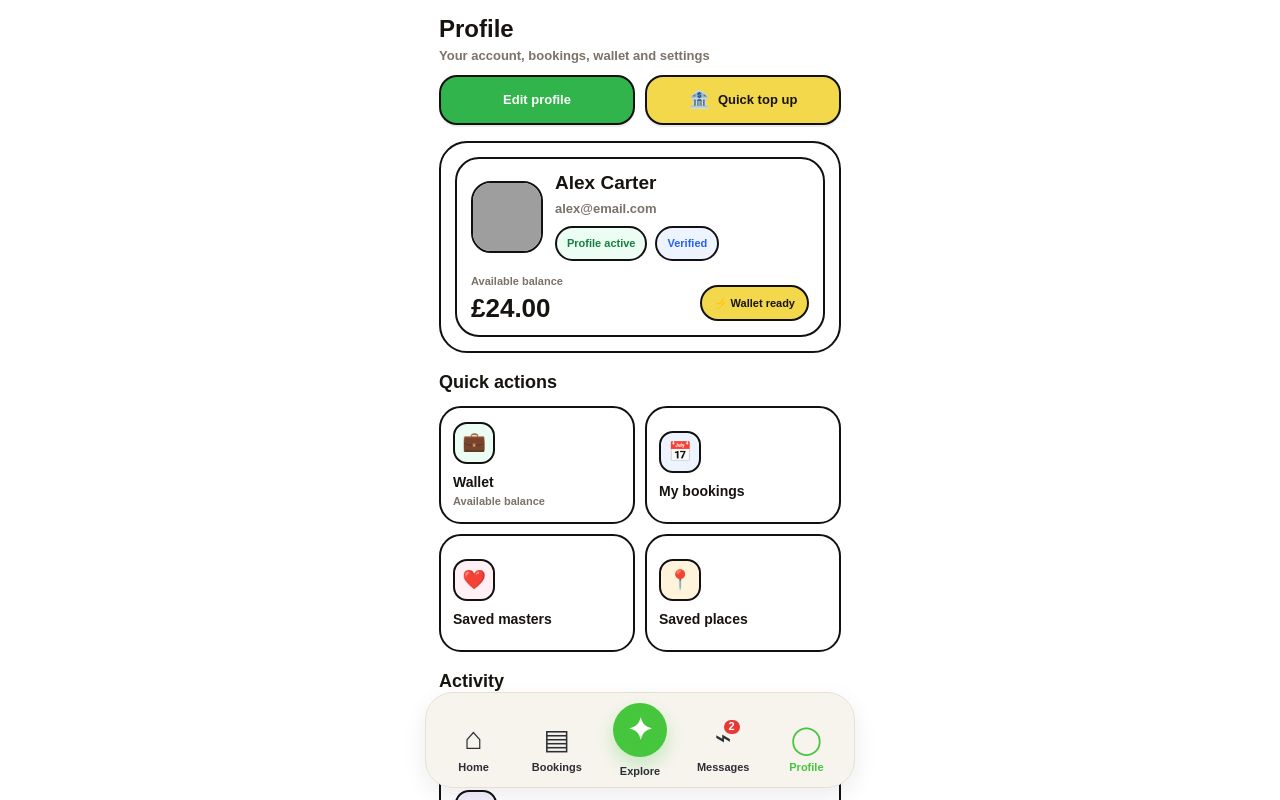
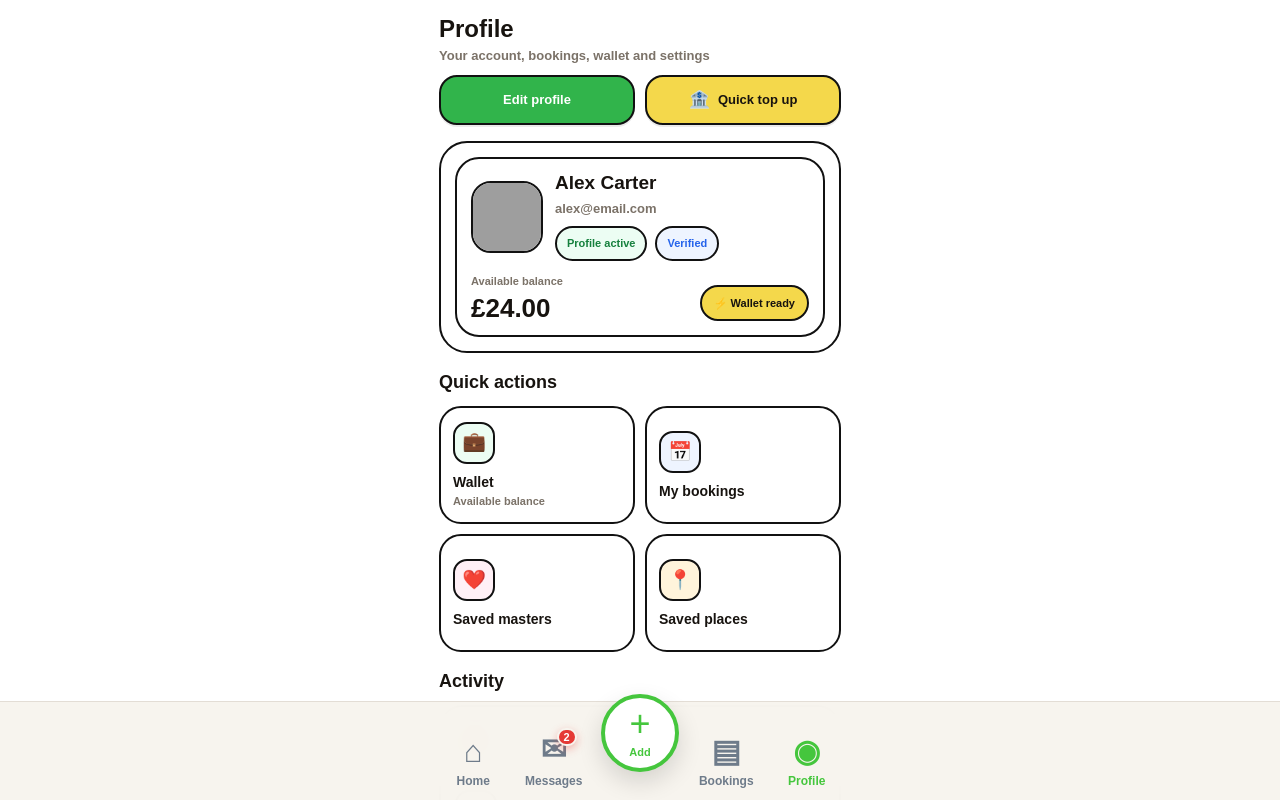
Before and after one commit to bellasalon4u-source/mapbookapp, a Next.js app: page /profile in a window 1280 px wide. Shown: the top 800 px of the page. Built offline with nearby package versions, Linux system fonts and the light colour scheme; grey boxes are pictures that could not be loaded.

Commit message:
update bottom nav to final compact style

```diff
--- a/components/common/BottomNav.tsx
+++ b/components/common/BottomNav.tsx
@@ -19,6 +19,7 @@ export default function BottomNav({ active }: BottomNavProps) {
 
   const [unreadMessages, setUnreadMessages] = useState(0);
   const [language, setLanguage] = useState<AppLanguage>(getSavedLanguage());
+  const [showAddMenu, setShowAddMenu] = useState(false);
 
   useEffect(() => {
     const loadUnread = () => {
@@ -40,6 +41,10 @@ export default function BottomNav({ active }: BottomNavProps) {
       unsubLanguage();
     };
   }, []);
+
+  useEffect(() => {
+    setShowAddMenu(false);
+  }, [pathname]);
 
   const navText = useMemo(() => {
     return {
@@ -64,6 +69,48 @@ export default function BottomNav({ active }: BottomNavProps) {
           ? 'Start'
           : 'Home',
 
+      messages:
+        language === 'ES'
+          ? 'Mensajes'
+          : language === 'RU'
+          ? 'Сообщения'
+          : language === 'UA'
+          ? 'Повідомлення'
+          : language === 'CZ'
+          ? 'Zprávy'
+          : language === 'DE'
+          ? 'Nachrichten'
+          : language === 'IT'
+          ? 'Messaggi'
+          : language === 'FR'
+          ? 'Messages'
+          : language === 'AR'
+          ? 'الرسائل'
+          : language === 'PL'
+          ? 'Wiadomości'
+          : 'Messages',
+
+      add:
+        language === 'ES'
+          ? 'Añadir'
+          : language === 'RU'
+          ? 'Добавить'
+          : language === 'UA'
+          ? 'Додати'
+          : language === 'CZ'
+          ? 'Přidat'
+          : language === 'DE'
+          ? 'Hinzufügen'
+          : language === 'IT'
+          ? 'Aggiungi'
+          : language === 'FR'
+          ? 'Ajouter'
+          : language === 'AR'
+          ? 'إضافة'
+          : language === 'PL'
+          ? 'Dodaj'
+          : 'Add',
+
       bookings:
         language === 'ES'
           ? 'Reservas'
@@ -85,48 +132,6 @@ export default function BottomNav({ active }: BottomNavProps) {
           ? 'Rezerwacje'
           : 'Bookings',
 
-      explore:
-        language === 'ES'
-          ? 'Explorar'
-          : language === 'RU'
-          ? 'Обзор'
-          : language === 'UA'
-          ? 'Огляд'
-          : language === 'CZ'
-          ? 'Objevovat'
-          : language === 'DE'
-          ? 'Entdecken'
-          : language === 'IT'
-          ? 'Esplora'
-          : language === 'FR'
-          ? 'Explorer'
-          : language === 'AR'
-          ? 'استكشاف'
-          : language === 'PL'
-          ? 'Odkrywaj'
-          : 'Explore',
-
-      messages:
-        language === 'ES'
-          ? 'Mensajes'
-          : language === 'RU'
-          ? 'Сообщения'
-          : language === 'UA'
-          ? 'Повідомлення'
-          : language === 'CZ'
-          ? 'Zprávy'
-          : language === 'DE'
-          ? 'Nachrichten'
-          : language === 'IT'
-          ? 'Messaggi'
-          : language === 'FR'
-          ? 'Messages'
-          : language === 'AR'
-          ? 'الرسائل'
-          : language === 'PL'
-          ? 'Wiadomości'
-          : 'Messages',
-
       profile:
         language === 'ES'
           ? 'Perfil'
@@ -147,6 +152,90 @@ export default function BottomNav({ active }: BottomNavProps) {
           : language === 'PL'
           ? 'Profil'
           : 'Profile',
+
+      addAdvertisementShort:
+        language === 'ES'
+          ? 'Publicidad'
+          : language === 'RU'
+          ? 'Реклама'
+          : language === 'UA'
+          ? 'Реклама'
+          : language === 'CZ'
+          ? 'Reklama'
+          : language === 'DE'
+          ? 'Werbung'
+          : language === 'IT'
+          ? 'Pubblicità'
+          : language === 'FR'
+          ? 'Pub'
+          : language === 'AR'
+          ? 'إعلان'
+          : language === 'PL'
+          ? 'Reklama'
+          : 'Ad',
+
+      addServiceShort:
+        language === 'ES'
+          ? 'Servicio'
+          : language === 'RU'
+          ? 'Услуга'
+          : language === 'UA'
+          ? 'Послуга'
+          : language === 'CZ'
+          ? 'Služba'
+          : language === 'DE'
+          ? 'Service'
+          : language === 'IT'
+          ? 'Servizio'
+          : language === 'FR'
+          ? 'Service'
+          : language === 'AR'
+          ? 'خدمة'
+          : language === 'PL'
+          ? 'Usługa'
+          : 'Service',
+
+      addDealShort:
+        language === 'ES'
+          ? 'Descuento'
+          : language === 'RU'
+          ? 'Скидка'
+          : language === 'UA'
+          ? 'Знижка'
+          : language === 'CZ'
+          ? 'Sleva'
+          : language === 'DE'
+          ? 'Rabatt'
+          : language === 'IT'
+          ? 'Sconto'
+          : language === 'FR'
+          ? 'Réduc.'
+          : language === 'AR'
+          ? 'خصم'
+          : language === 'PL'
+          ? 'Zniżka'
+          : 'Deal',
+
+      close:
+        language === 'ES'
+          ? 'Cerrar'
+          : language === 'RU'
+          ? 'Закрыть'
+          : language === 'UA'
+          ? 'Закрити'
+          : language === 'CZ'
+          ? 'Zavřít'
+          : language === 'DE'
+          ? 'Schließen'
+          : language === 'IT'
+          ? 'Chiudi'
+          : language === 'FR'
+          ? 'Fermer'
+          : language === 'AR'
+          ? 'إغلاق'
+          : language === 'PL'
+          ? 'Zamknij'
+          : 'Close',
     };
   }, [language]);
 
@@ -157,35 +246,247 @@ export default function BottomNav({ active }: BottomNavProps) {
     pathname.startsWith('/bookings') ||
     pathname.startsWith('/profile/bookings');
   const isProfile = active === 'profile' || pathname.startsWith('/profile');
-  const isExplore = active === 'add' || pathname.startsWith('/add');
+  const isAdd =
+    active === 'add' ||
+    pathname.startsWith('/add') ||
+    pathname.startsWith('/profile/promotions/new') ||
+    pathname.startsWith('/profile/deals/new');
 
-  const activeColor = '#45c63d';
-  const inactiveColor = '#2b2f36';
+  const handleOpenAddMenu = () => setShowAddMenu(true);
+  const handleCloseAddMenu = () => setShowAddMenu(false);
+
+  const handleGoToAdvertisement = () => {
+    setShowAddMenu(false);
+    router.push('/profile/promotions/new');
+  };
+
+  const handleGoToService = () => {
+    setShowAddMenu(false);
+    router.push('/add');
+  };
+
+  const handleGoToDeal = () => {
+    setShowAddMenu(false);
+    router.push('/profile/deals/new');
+  };
 
   return (
+    <>
+      {showAddMenu ? (
+        <div
+          onClick={handleCloseAddMenu}
+          style={{
+            position: 'fixed',
+            inset: 0,
+            background: 'rgba(20,20,20,0.16)',
+            zIndex: 120,
+            display: 'flex',
+            alignItems: 'flex-end',
+            justifyContent: 'center',
+          }}
+        >
+          <div
+            onClick={(e) => e.stopPropagation()}
+            style={{
+              width: '100%',
+              maxWidth: 430,
+              padding: '0 14px calc(92px + env(safe-area-inset-bottom))',
+              boxSizing: 'border-box',
+            }}
+          >
+            <div
+              style={{
+                border: '3px solid #111111',
+                borderRadius: 28,
+                background: '#ffffff',
+                boxShadow: '0 18px 34px rgba(0,0,0,0.18)',
+                overflow: 'hidden',
+              }}
+            >
+              <div
+                style={{
+                  display: 'grid',
+                  gridTemplateColumns: '1fr 1fr 1fr',
+                }}
+              >
+                <button
+                  type="button"
+                  onClick={handleGoToAdvertisement}
+                  style={{
+                    minHeight: 112,
+                    border: 'none',
+                    borderRight: '3px solid #111111',
+                    background: '#f1dc4c',
+                    padding: '14px 10px 12px',
+                    cursor: 'pointer',
+                    display: 'flex',
+                    flexDirection: 'column',
+                    alignItems: 'center',
+                    justifyContent: 'center',
+                    gap: 10,
+                  }}
+                >
+                  <span style={{ fontSize: 34, lineHeight: 1 }}>📣</span>
+                  <span
+                    style={{
+                      fontSize: 13,
+                      lineHeight: 1.15,
+                      fontWeight: 900,
+                      color: '#17130f',
+                      textAlign: 'center',
+                    }}
+                  >
+                    {navText.addAdvertisementShort}
+                  </span>
+                </button>
+
+                <button
+                  type="button"
+                  onClick={handleGoToService}
+                  style={{
+                    minHeight: 112,
+                    border: 'none',
+                    borderRight: '3px solid #111111',
+                    background: '#4acb39',
+                    padding: '14px 10px 12px',
+                    cursor: 'pointer',
+                    display: 'flex',
+                    flexDirection: 'column',
+                    alignItems: 'center',
+                    justifyContent: 'center',
+                    gap: 10,
+                  }}
+                >
+                  <span
+                    style={{
+                      fontSize: 42,
+                      lineHeight: 1,
+                      color: '#ffffff',
+                      fontWeight: 900,
+                    }}
+                  >
+                    +
+                  </span>
+                  <span
+                    style={{
+                      fontSize: 13,
+                      lineHeight: 1.15,
+                      fontWeight: 900,
+                      color: '#ffffff',
+                      textAlign: 'center',
+                    }}
+                  >
+                    {navText.addServiceShort}
+                  </span>
+                </button>
+
+                <button
+                  type="button"
+                  onClick={handleGoToDeal}
+                  style={{
+                    minHeight: 112,
+                    border: 'none',
+                    background: '#ff5252',
+                    padding: '14px 10px 12px',
+                    cursor: 'pointer',
+                    display: 'flex',
+                    flexDirection: 'column',
+                    alignItems: 'center',
+                    justifyContent: 'center',
+                    gap: 10,
+                    position: 'relative',
+                  }}
+                >
+                  <span
+                    style={{
+                      position: 'absolute',
+                      top: 10,
+                      right: 10,
+                      minWidth: 42,
+                      height: 34,
+                      padding: '0 10px',
+                      borderRadius: 999,
+                      border: '3px solid #111111',
+                      background: '#ffffff',
+                      color: '#b13a3a',
+                      fontSize: 18,
+                      fontWeight: 900,
+                      display: 'flex',
+                      alignItems: 'center',
+                      justifyContent: 'center',
+                      boxSizing: 'border-box',
+                    }}
+                  >
+                    £1
+                  </span>
+
+                  <span
+                    style={{
+                      fontSize: 38,
+                      lineHeight: 1,
+                      color: '#ffffff',
+                      fontWeight: 900,
+                    }}
+                  >
+                    %
+                  </span>
+                  <span
+                    style={{
+                      fontSize: 13,
+                      lineHeight: 1.15,
+                      fontWeight: 900,
+                      color: '#ffffff',
+                      textAlign: 'center',
+                    }}
+                  >
+                    {navText.addDealShort}
+                  </span>
+                </button>
+              </div>
+
+              <button
+                type="button"
+                onClick={handleCloseAddMenu}
+                style={{
+                  width: '100%',
+                  height: 56,
+                  border: 'none',
+                  borderTop: '3px solid #111111',
+                  background: '#ffffff',
+                  color: '#17130f',
+                  fontSize: 16,
+                  fontWeight: 900,
+                  cursor: 'pointer',
+                }}
+              >
+                ✕ {navText.close}
+              </button>
+            </div>
+          </div>
+        </div>
+      ) : null}
+
       <nav
         style={{
           position: 'fixed',
           left: 0,
           right: 0,
           bottom: 0,
-        zIndex: 90,
-        background: 'transparent',
-        padding: '0 12px calc(12px + env(safe-area-inset-bottom))',
+          background: 'rgba(247,244,238,0.98)',
+          borderTop: '1px solid #e3ddd5',
+          backdropFilter: 'blur(10px)',
+          zIndex: 80,
         }}
       >
         <div
           style={{
             maxWidth: 430,
             margin: '0 auto',
-          background: '#f7f4ee',
-          border: '1.5px solid #e6e0d8',
-          borderRadius: 28,
-          boxShadow: '0 8px 24px rgba(0,0,0,0.08)',
             display: 'grid',
-          gridTemplateColumns: '1fr 1fr 1fr 1fr 1fr',
+            gridTemplateColumns: '1fr 1fr 92px 1fr 1fr',
             alignItems: 'end',
-          padding: '10px 6px 8px',
+            padding: '10px 8px calc(10px + env(safe-area-inset-bottom))',
+            boxSizing: 'border-box',
           }}
         >
           <button
@@ -198,67 +499,12 @@ export default function BottomNav({ active }: BottomNavProps) {
               flexDirection: 'column',
               alignItems: 'center',
               gap: 5,
-            color: isHome ? activeColor : inactiveColor,
+              color: isHome ? '#45c63d' : '#6e7b8a',
               cursor: 'pointer',
-            padding: '4px 0',
             }}
           >
-          <span style={{ fontSize: 31, lineHeight: 1 }}>⌂</span>
-          <span style={{ fontSize: 11, fontWeight: 800 }}>{navText.home}</span>
-        </button>
-
-        <button
-          type="button"
-          onClick={() => router.push('/profile/bookings')}
-          style={{
-            border: 'none',
-            background: 'transparent',
-            display: 'flex',
-            flexDirection: 'column',
-            alignItems: 'center',
-            gap: 5,
-            color: isBookings ? activeColor : inactiveColor,
-            cursor: 'pointer',
-            padding: '4px 0',
-          }}
-        >
-          <span style={{ fontSize: 28, lineHeight: 1 }}>▤</span>
-          <span style={{ fontSize: 11, fontWeight: 800 }}>{navText.bookings}</span>
-        </button>
-
-        <button
-          type="button"
-          onClick={() => router.push('/')}
-          style={{
-            border: 'none',
-            background: 'transparent',
-            display: 'flex',
-            flexDirection: 'column',
-            alignItems: 'center',
-            gap: 5,
-            color: isExplore ? activeColor : inactiveColor,
-            cursor: 'pointer',
-            padding: '0',
-          }}
-        >
-          <div
-            style={{
-              width: 54,
-              height: 54,
-              borderRadius: 999,
-              background: activeColor,
-              color: '#ffffff',
-              display: 'flex',
-              alignItems: 'center',
-              justifyContent: 'center',
-              fontSize: 30,
-              fontWeight: 900,
-              boxShadow: '0 8px 18px rgba(69,198,61,0.28)',
-            }}
-          >
-            ✦
-          </div>
-          <span style={{ fontSize: 11, fontWeight: 800, marginTop: 1 }}>{navText.explore}</span>
+            <span style={{ fontSize: 31, lineHeight: 1, fontWeight: 700 }}>⌂</span>
+            <span style={{ fontSize: 12, fontWeight: 800 }}>{navText.home}</span>
           </button>
 
           <button
@@ -271,14 +517,13 @@ export default function BottomNav({ active }: BottomNavProps) {
               flexDirection: 'column',
               alignItems: 'center',
               gap: 5,
-            color: isMessages ? activeColor : inactiveColor,
+              color: isMessages ? '#45c63d' : '#6e7b8a',
+              position: 'relative',
               cursor: 'pointer',
-            padding: '4px 0',
-            position: 'relative',
             }}
           >
             <div style={{ position: 'relative' }}>
-            <span style={{ fontSize: 28, lineHeight: 1 }}>⌁</span>
+              <span style={{ fontSize: 31, lineHeight: 1, fontWeight: 700 }}>✉</span>
 
               {unreadMessages > 0 ? (
                 <span
@@ -297,6 +542,7 @@ export default function BottomNav({ active }: BottomNavProps) {
                     display: 'flex',
                     alignItems: 'center',
                     justifyContent: 'center',
+                    boxShadow: '0 3px 8px rgba(229,57,53,0.35)',
                     border: '2px solid #f7f4ee',
                   }}
                 >
@@ -305,7 +551,57 @@ export default function BottomNav({ active }: BottomNavProps) {
               ) : null}
             </div>
 
-          <span style={{ fontSize: 11, fontWeight: 800 }}>{navText.messages}</span>
+            <span style={{ fontSize: 12, fontWeight: 700 }}>{navText.messages}</span>
+          </button>
+
+          <div
+            style={{
+              display: 'flex',
+              justifyContent: 'center',
+              transform: 'translateY(-18px)',
+            }}
+          >
+            <button
+              type="button"
+              onClick={handleOpenAddMenu}
+              style={{
+                width: 78,
+                height: 78,
+                borderRadius: 999,
+                border: '4px solid #45c63d',
+                background: isAdd ? '#45c63d' : '#ffffff',
+                color: isAdd ? '#ffffff' : '#45c63d',
+                boxShadow: '0 10px 24px rgba(0,0,0,0.14)',
+                display: 'flex',
+                flexDirection: 'column',
+                alignItems: 'center',
+                justifyContent: 'center',
+                gap: 2,
+                cursor: 'pointer',
+              }}
+              title={navText.add}
+            >
+              <span style={{ fontSize: 36, lineHeight: 1, fontWeight: 400 }}>+</span>
+              <span style={{ fontSize: 11, fontWeight: 800 }}>{navText.add}</span>
+            </button>
+          </div>
+
+          <button
+            type="button"
+            onClick={() => router.push('/profile/bookings')}
+            style={{
+              border: 'none',
+              background: 'transparent',
+              display: 'flex',
+              flexDirection: 'column',
+              alignItems: 'center',
+              gap: 5,
+              color: isBookings ? '#45c63d' : '#6e7b8a',
+              cursor: 'pointer',
+            }}
+          >
+            <span style={{ fontSize: 31, lineHeight: 1, fontWeight: 700 }}>▤</span>
+            <span style={{ fontSize: 12, fontWeight: 700 }}>{navText.bookings}</span>
           </button>
 
           <button
@@ -318,15 +614,15 @@ export default function BottomNav({ active }: BottomNavProps) {
               flexDirection: 'column',
               alignItems: 'center',
               gap: 5,
-            color: isProfile ? activeColor : inactiveColor,
+              color: isProfile ? '#45c63d' : '#6e7b8a',
               cursor: 'pointer',
-            padding: '4px 0',
             }}
           >
-          <span style={{ fontSize: 28, lineHeight: 1 }}>◯</span>
-          <span style={{ fontSize: 11, fontWeight: 800 }}>{navText.profile}</span>
+            <span style={{ fontSize: 31, lineHeight: 1, fontWeight: 700 }}>◉</span>
+            <span style={{ fontSize: 12, fontWeight: 700 }}>{navText.profile}</span>
           </button>
         </div>
       </nav>
+    </>
   );
 }
```
Lines whose indentation alone changed are shown as unchanged.
